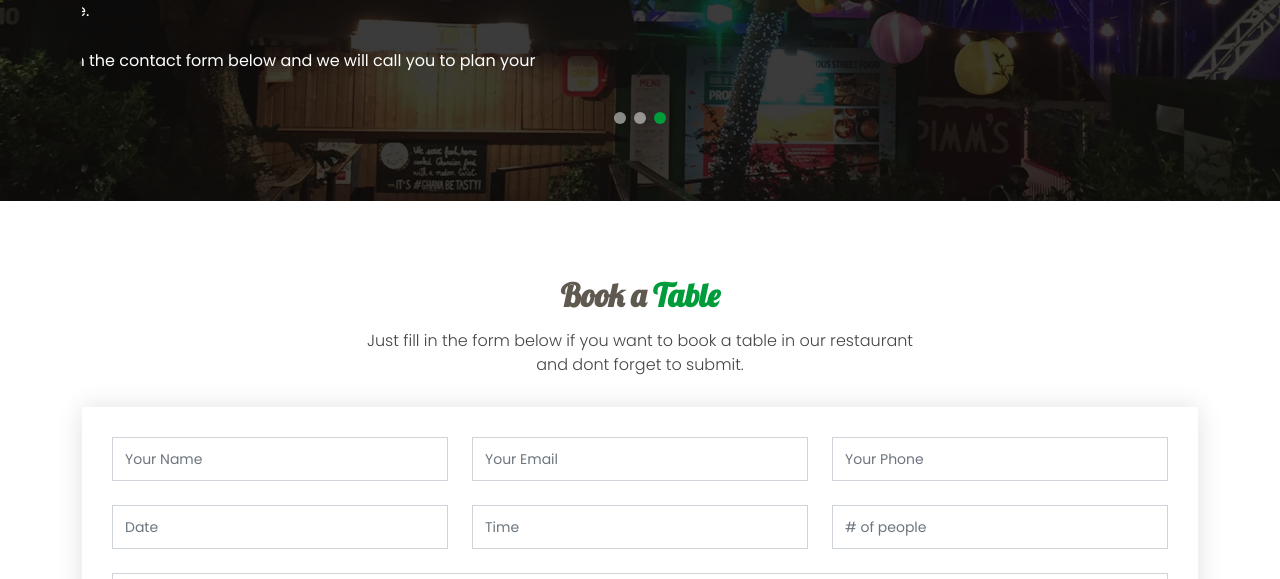
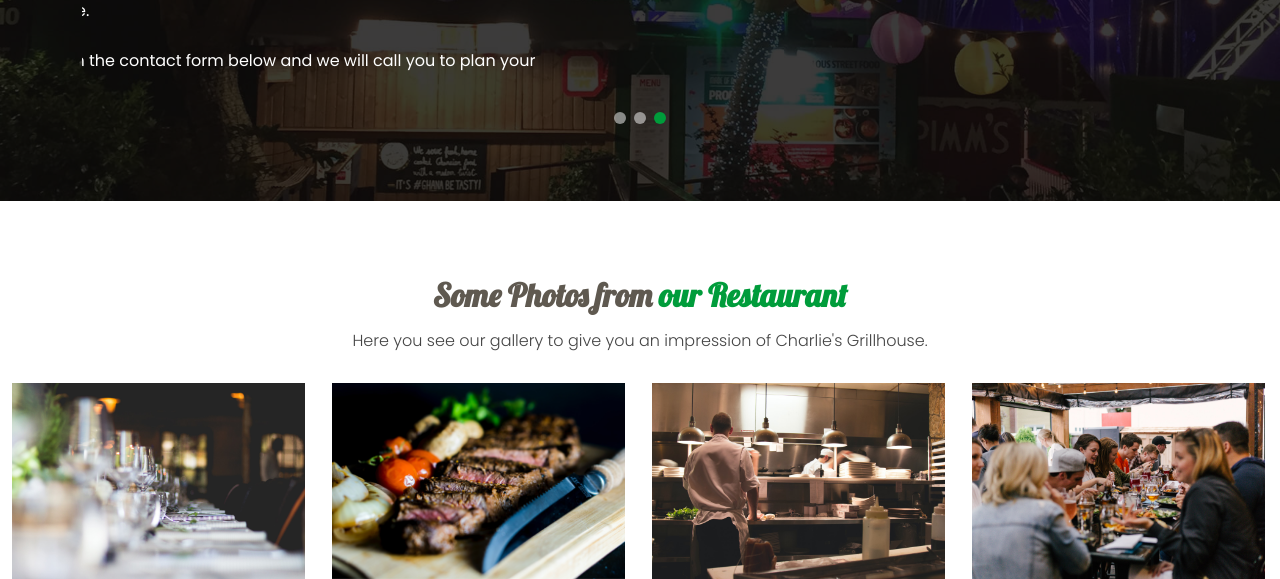
Before and after one commit to ellis882/charlies-restaurant-msp-4, a Django app: page / in a window 1280 px wide. Shown: the part 3830-4409 px from the top of the page. Run offline with Django 3.2, Linux system fonts and the light colour scheme; some libraries are stand-ins or nearby versions.

Commit message:
connect reservation model with template

```diff
--- a/reservation/views.py
+++ b/reservation/views.py
@@ -1,6 +1,7 @@
 from .models import Reservation
 from django.shortcuts import render
 from .forms import ReserveTableForm
+
 from reservation.models import Reservation
 
 
--- a/restaurant/settings.py
+++ b/restaurant/settings.py
@@ -44,6 +44,7 @@ INSTALLED_APPS = [
     'cloudinary_storage',
     'django.contrib.staticfiles',
     'cloudinary',
+    'bootstrap4',
     'home',
     'reservation',
 ]
--- a/restaurant/urls.py
+++ b/restaurant/urls.py
@@ -22,4 +22,11 @@ urlpatterns = [
     path('', include("home.urls")),
     path('admin/', admin.site.urls),
     path('reserve_table/', include('reservation.urls', namespace='reservation')),
-] + static(settings.STATIC_URL, document_root=settings.STATIC_ROOT)
+]
+
+urlpatterns += static(settings.STATIC_URL, document_root=settings.STATIC_ROOT)
+
+
+admin.site.site_header = "Resturant AdminPanel"
+admin.site.site_title = "Resturant App Admin "
+admin.site.site_index_title = "Welcome To Resturant Admin Panel"
--- a/templates/home/base.html
+++ b/templates/home/base.html
@@ -38,6 +38,7 @@
   </head>
 
   <body>
+
 
 
     {% block body %}
--- a/templates/home/index.html
+++ b/templates/home/index.html
@@ -18,11 +18,11 @@
     <div class="logo me-auto">
       <h1><a href="index.html">Charlie's Grillhouse</a></h1>
       <!-- Uncomment below if you prefer to use an image logo -->
-      <!-- <a href="index.html"><img src="assets/img/logo.png" alt="" class="img-fluid"></a>-->
+     <!-- <a href="index.html"><img src="assets/img/logo.png" alt="" class="img-fluid"></a>-->
     </div>
 
     <nav id="navbar" class="navbar order-last order-lg-0">
-      <ul>
+     <ul>
         <li><a class="nav-link scrollto active" href="#hero">Home</a></li>
         <li><a class="nav-link scrollto" href="#about">About</a></li>
         <li><a class="nav-link scrollto" href="#menu">Menu</a></li>
@@ -40,7 +40,6 @@
 
   </div>
 </header><!-- End Header -->
-
 
 <!-- ======= Hero Section ======= -->
 <section id="hero">
@@ -595,56 +594,7 @@
 </section><!-- End Events Section -->
 
 <!-- ======= Book A Table Section ======= -->
-<section id="book-a-table" class="book-a-table">
-  <div class="container">
 
-    <div class="section-title">
-      <h2>Book a <span>Table</span></h2>
-      <p>Just fill in the form below if you want to book a table in our restaurant and dont forget to submit.</p>
-    </div>
-
-  <form action="#" role="form" class="php-email-form" >
-
-  <div class="row">
-    <div class="col-lg-4 col-md-6 form-group">
-      <input type="text" name="name" class="form-control" id="name" placeholder="Your Name" data-rule="minlen:4" data-msg="Please enter at least 4 chars">
-      <div class="validate"></div>
-    </div>
-    <div class="col-lg-4 col-md-6 form-group mt-3 mt-md-0">
-      <input type="email" class="form-control" name="email" id="email" placeholder="Your Email" data-rule="email" data-msg="Please enter a valid email">
-      <div class="validate"></div>
-    </div>
-    <div class="col-lg-4 col-md-6 form-group mt-3 mt-md-0">
-      <input type="text" class="form-control" name="phone" id="phone" placeholder="Your Phone" data-rule="minlen:4" data-msg="Please enter at least 4 chars">
-      <div class="validate"></div>
-    </div>
-    <div class="col-lg-4 col-md-6 form-group mt-3">
-      <input type="text" name="date" class="form-control" id="date" placeholder="Date" data-rule="minlen:4" data-msg="Please enter at least 4 chars">
-      <div class="validate"></div>
-    </div>
-    <div class="col-lg-4 col-md-6 form-group mt-3">
-      <input type="text" class="form-control" name="time" id="time" placeholder="Time" data-rule="minlen:4" data-msg="Please enter at least 4 chars">
-      <div class="validate"></div>
-    </div>
-    <div class="col-lg-4 col-md-6 form-group mt-3">
-      <input type="number" class="form-control" name="people" id="people" placeholder="# of people" data-rule="minlen:1" data-msg="Please enter at least 1 chars">
-      <div class="validate"></div>
-    </div>
-  </div>
-  <div class="form-group mt-3">
-    <textarea class="form-control" name="message" rows="5" placeholder="Message"></textarea>
-    <div class="validate"></div>
-  </div>
-
-  <div class="mb-3">
-    <div class="loading">Loading</div>
-    <div class="error-message"></div>
-    <div class="sent-message">Your booking request was sent. We will call back or send an Email to confirm your reservation. Thank you!</div>
-  </div>
-  <div class="text-center"><button class="php_email_form_submit" type="submit">Submit Booking</button></div>
-</form>
-</div>
-</section>
 <!-- End Book A Table Section -->
 
 <!-- ======= Gallery Section ======= -->
```
Also changed, not shown: reservation/templates/Reservation/reservation.html (+11 -6 lines), reservation/models.py (line endings or trailing spaces).
